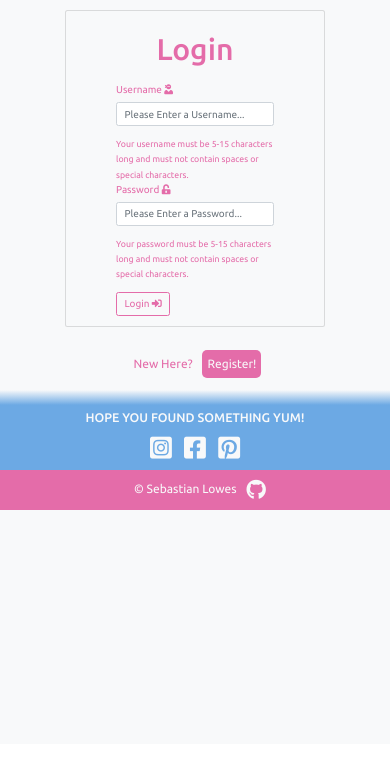
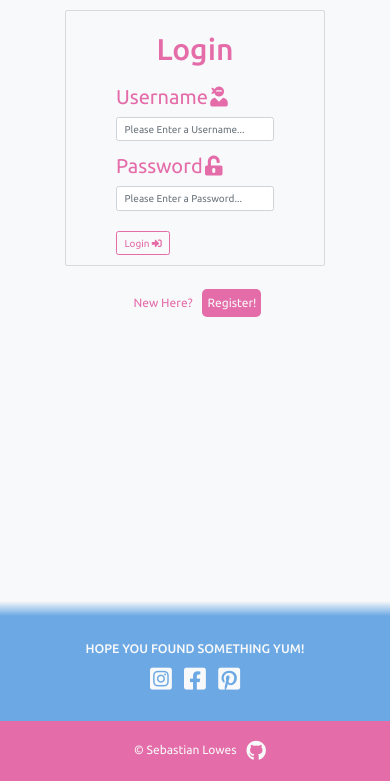
Before and after one commit to S-Lowes/Code-Institute-MS3, a Flask app: page /login in a window 390 px wide. Shown: the part 100-881 px from the top of the page. Before the commit the page ends 610 px from the top, so only its background shows below. Run offline with Flask 2, Linux system fonts and the light colour scheme; some libraries are stand-ins or nearby versions.

Commit message:
(fix):CSS applied to register and login pages to improve view on mobile (docs):Added some images for reaadme

```diff
--- a/static/css/style.css
+++ b/static/css/style.css
@@ -203,6 +203,15 @@ a {
 }
 
 /*===== LOGIN/REGISTER & RECIPES MISSING =====*/
+.form-section {
+    min-height: 70vh;
+}
+
+.username-label,
+.password-label {
+    font-size: 2rem;
+}
+
 .p-message {
     color: #e46ca9;
     font-size: 1.2rem;
@@ -247,6 +256,7 @@ a {
 
 .copyright {
     background-color: #e46ca9;
+    padding: 1rem;
 }
 
 .copyright p {
@@ -356,6 +366,14 @@ a {
         padding: 0.5rem;
     }
 
+    .copyright {
+        padding: 2rem 0 2rem 0;
+    }
+
+    .socials {
+        padding: 2rem 0 2rem 0;
+    }
+
     .copyright p {
         font-size: 1.2rem;
         padding: 0 1rem 0 1rem;
--- a/templates/base.html
+++ b/templates/base.html
@@ -100,7 +100,7 @@
         <footer class="fixed-bottom">
             <div class="fade_up"></div>
             <div class="footer text-light">
-                <div class="row text-center">
+                <div class="row text-center socials">
                     <h5 class="text-uppercase farewell-message">Hope you found something YUM!</h5>
                     <div>
                         <a href="https://www.instagram.com/" target="_blank">
@@ -115,7 +115,7 @@
                     </div>
                 </div>
                 <!-- ===== Copyright ===== -->
-                <div class="copyright d-flex justify-content-center p-3">
+                <div class="copyright d-flex justify-content-center">
                     <p>
                         &#169; Sebastian Lowes
                     </p>
--- a/templates/login.html
+++ b/templates/login.html
@@ -1,30 +1,25 @@
 {% extends "base.html" %}
 {% block content %}
 
+<section class="form-section">
     <div class="card card-form col-8">
         <div class="card-body">
             <h3 class="text-center p-3">Login</h3>
             <form method="POST" action="{{ url_for('login') }}">
                 <!-- ===== USERNAME ===== -->
                 <div class="mb-3">
-                <label for="username" class="form-label">Username</label>
-                <i class="fas fa-user-ninja"></i>
+                    <label for="username" class="form-label username-label">Username</label>
+                    <i class="fas fa-user-ninja username-label"></i>
                     <input id="username" name="username" type="text" class="form-control" minlength="5" maxlength="15"
                         pattern="^[a-zA-Z0-9]{5,15}$" placeholder="Please Enter a Username..." required>
                 </div>
-            <small>
-                Your username must be 5-15 characters long and must not contain spaces or special characters.
-            </small>
                 <!-- ===== PASSWORD ===== -->
                 <div class="mb-3">
-                <label for="password" class="form-label">Password</label>
-                <i class="fas fa-unlock-alt"></i>
-                <input id="password" name="password" type="password" class="form-control" minlength="5" maxlength="15"
-                    pattern="^[a-zA-Z0-9]{5,15}$" placeholder="Please Enter a Password..." required>
+                    <label for="password" class="form-label password-label">Password</label>
+                    <i class="fas fa-unlock-alt password-label"></i>
+                    <input id="password" name="password" type="password" class="form-control" minlength="5"
+                        maxlength="15" pattern="^[a-zA-Z0-9]{5,15}$" placeholder="Please Enter a Password..." required>
                 </div>
-            <small>
-                Your password must be 5-15 characters long and must not contain spaces or special characters.
-            </small>
                 <!-- ===== LOGIN ===== -->
                 <div>
                     <button type="submit" class="btn btn-outline-dark login-register-btn">
@@ -41,5 +36,6 @@
         </p>
         <a class="m-1 p-2 login-or-register" href="{{ url_for('register') }}">Register!</a>
     </div>
+</section>
 
 {% endblock %}
```
Also changed, not shown: templates/register.html (+8 -6 lines), README.md, documentation/images/db_diagram.png (added), documentation/images/multi_device_mockup.png (added). Lines whose indentation alone changed are shown as unchanged.
